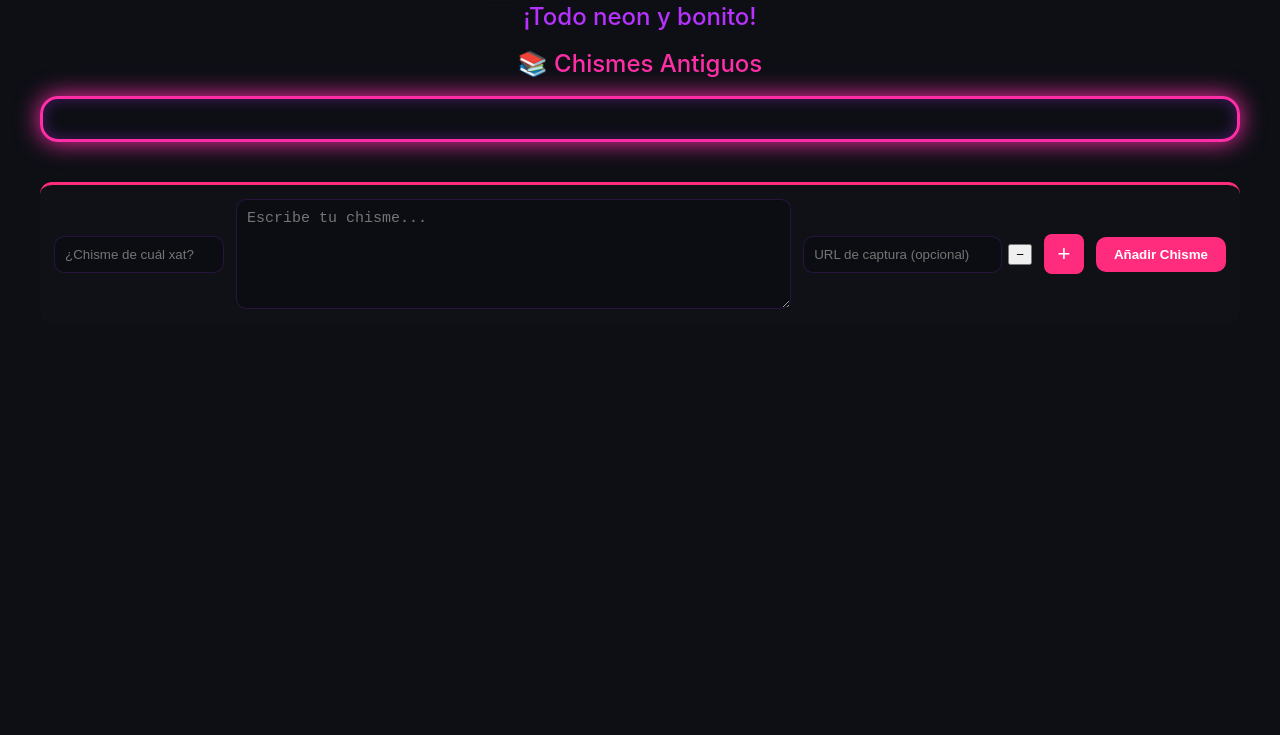
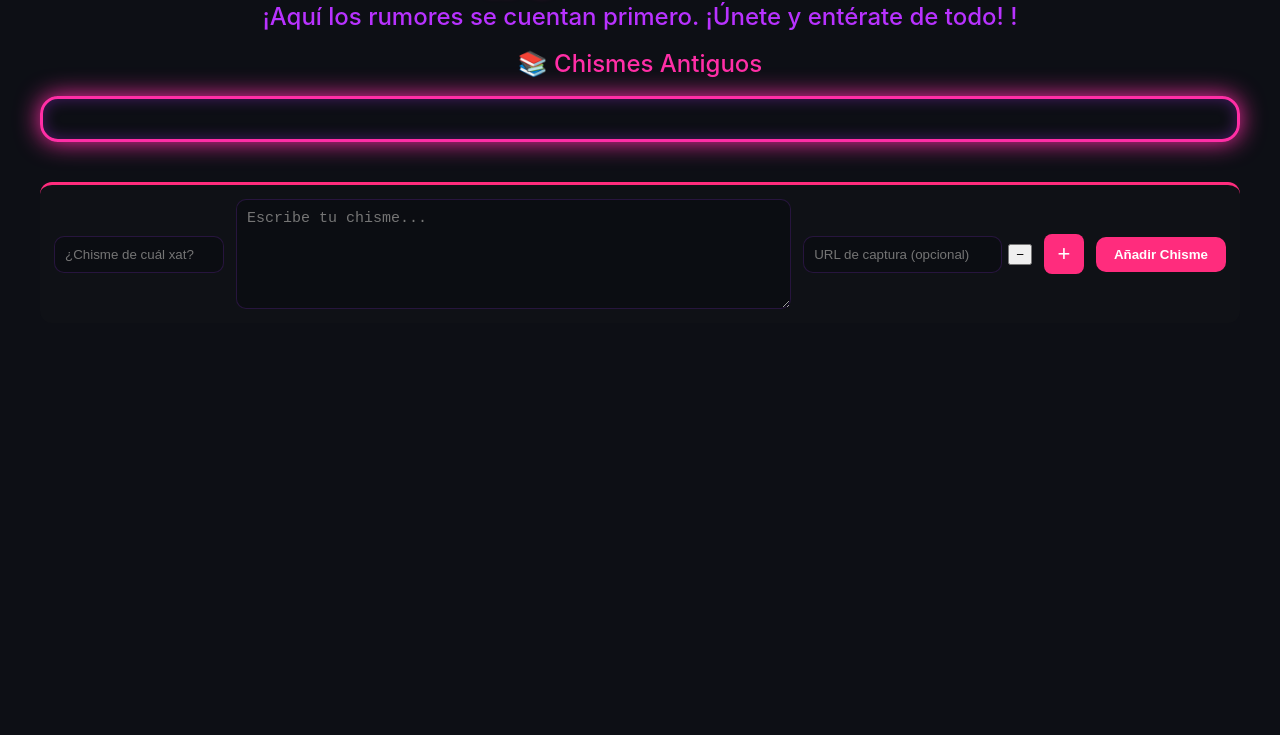
Before and after one commit to Chismeee/ChismeZone, a plain HTML site: page index.html in a window 1280 px wide. Shown: the part 65-800 px from the top of the page. Drawn offline with Linux system fonts and the light colour scheme.

Commit message:
Update index.html

```diff
--- a/index.html
+++ b/index.html
@@ -202,7 +202,8 @@
 <body>
 
   <h1>😱🔥 Chisme del Día</h1>
-  <h2>¡Todo neon y bonito!</h2>
+  <h2>¡Aquí los rumores se cuentan primero. ¡Únete y entérate de todo!
+!</h2>
 
   <div id="chismeDiaContainer" style="width:95%;max-width:1200px;margin:0 auto 12px;"></div>
 
```
